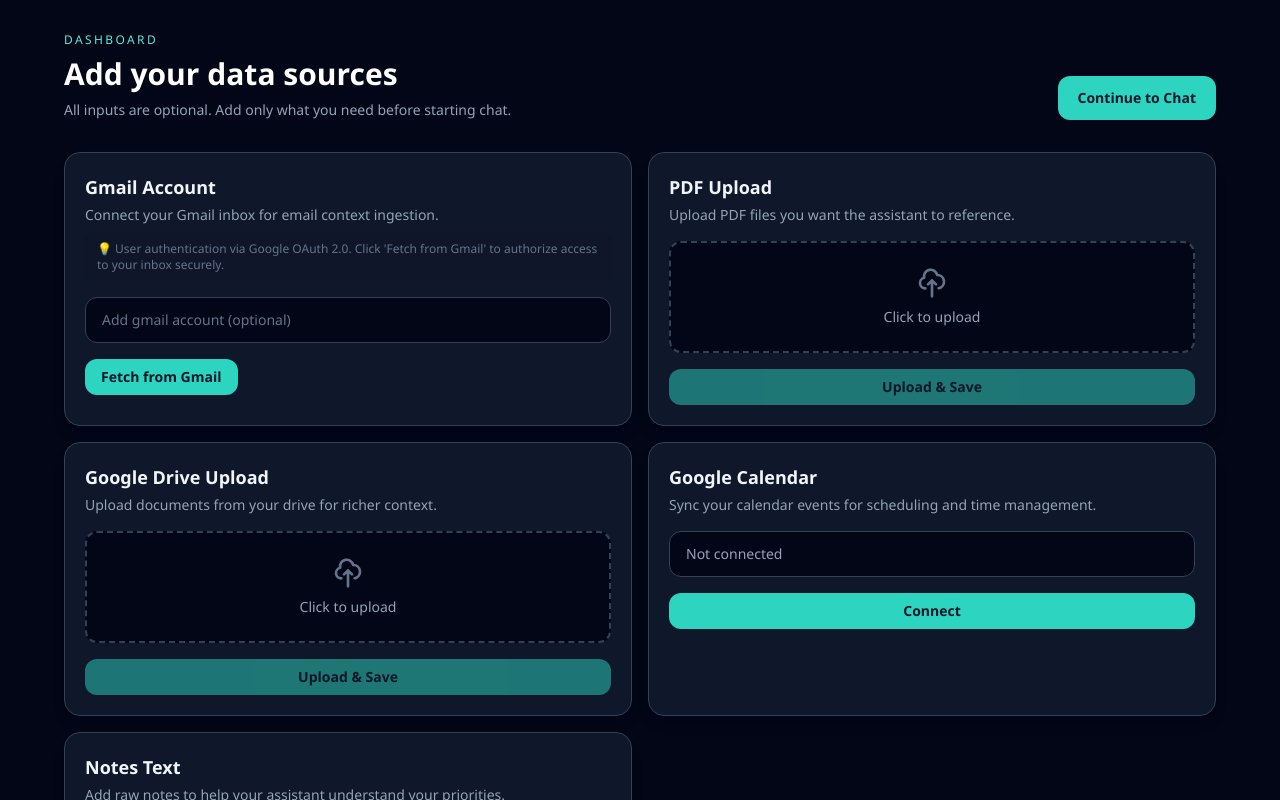
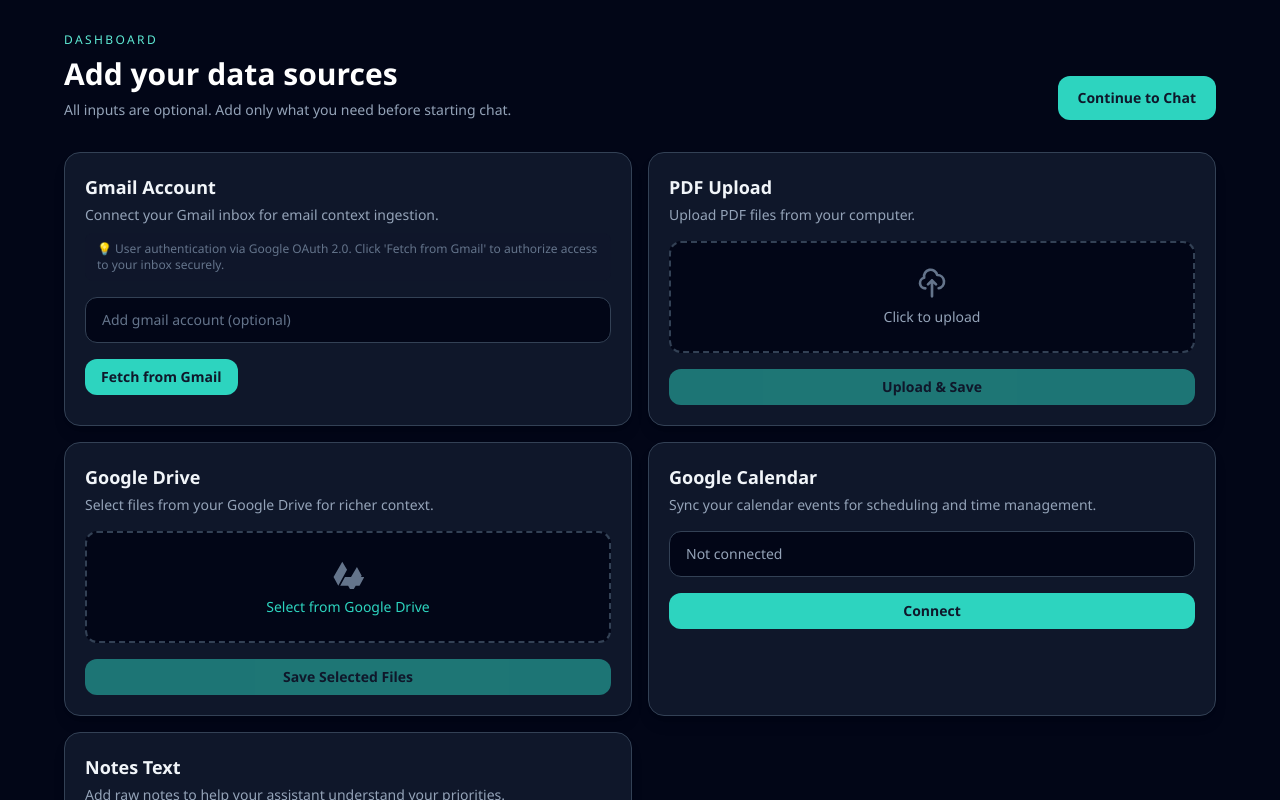
Before and after one commit to SachinSv07/Context-Aware-Personal-Executive, a React (Create React App) app in the folder frontend/: page / in a window 1280 px wide. Both pictures are taken after typing "name@example.com", "Sample123" into the empty fields and a click on the button "Login". Shown: the top 800 px of the page. Built offline with nearby package versions, Linux system fonts and the light colour scheme.

Commit message:
Replace Google Drive upload with Google Drive Picker - Select files from Drive instead of local PC

```diff
--- a/frontend/src/pages/Dashboard.jsx
+++ b/frontend/src/pages/Dashboard.jsx
@@ -84,6 +84,76 @@
   );
 }
 
+// Card for Google Drive picker
+function GoogleDriveCard({ onFilesSelected }) {
+  const [selectedFiles, setSelectedFiles] = useState([]);
+
+  const openDrivePicker = () => {
+    // TODO: Integrate Google Drive Picker API
+    // This will open Google's file picker dialog for selecting files from Drive
+    alert('Google Drive Picker will open here.\n\nImplementation requires:\n1. Google Cloud Project setup\n2. Drive API enabled\n3. OAuth 2.0 credentials\n4. Drive Picker API script loaded\n\nUser will be able to browse and select files from their Google Drive.');
+
+    // Mock selection for demo
+    const mockFiles = [
+      { id: '1abc', name: 'Project_Plan.pdf', mimeType: 'application/pdf' }
+    ];
+    setSelectedFiles(mockFiles);
+    onFilesSelected(mockFiles);
+  };
+
+  return (
+    <div className="rounded-2xl border border-slate-700 bg-[var(--surface-1)] p-5 shadow-lg transition hover:border-slate-500">
+      <h3 className="text-lg font-semibold text-slate-100">Google Drive</h3>
+      <p className="mt-1 text-sm text-slate-400">
+        Select files from your Google Drive for richer context.
+      </p>
+
+      <div className="mt-4">
+        <button
+          type="button"
+          onClick={openDrivePicker}
+          className="flex w-full cursor-pointer flex-col items-center justify-center rounded-xl border-2 border-dashed border-slate-700 bg-slate-950 px-4 py-6 transition hover:border-teal-400"
+        >
+          <svg
+            className="h-8 w-8 text-slate-500"
+            fill="currentColor"
+            viewBox="0 0 24 24"
+          >
+            <path d="M7.71 3.5L1.15 15l3.58 6.5L11.29 9.5 7.71 3.5M9.73 15L6.15 21.5h14.5L24.23 15H9.73M22.28 14l-3.58-6.5-7.43 12.5 3.58 6.5L22.28 14z" />
+          </svg>
+          <span className="mt-2 text-sm font-medium text-teal-400">
+            Select from Google Drive
+          </span>
+        </button>
+      </div>
+
+      {selectedFiles.length > 0 && (
+        <div className="mt-4 space-y-2">
+          {selectedFiles.map((file) => (
+            <div
+              key={file.id}
+              className="flex items-center gap-2 rounded-lg bg-slate-900 px-3 py-2 text-xs text-slate-300"
+            >
+              <svg className="h-4 w-4 text-teal-400" fill="none" stroke="currentColor" viewBox="0 0 24 24">
+                <path strokeLinecap="round" strokeLinejoin="round" strokeWidth={2} d="M9 12h6m-6 4h6m2 5H7a2 2 0 01-2-2V5a2 2 0 012-2h5.586a1 1 0 01.707.293l5.414 5.414a1 1 0 01.293.707V19a2 2 0 01-2 2z" />
+              </svg>
+              <span className="flex-1 truncate">{file.name}</span>
+            </div>
+          ))}
+        </div>
+      )}
+
+      <button
+        type="button"
+        disabled={selectedFiles.length === 0}
+        className="mt-4 w-full rounded-xl bg-teal-400 px-4 py-2 text-sm font-semibold text-slate-900 transition hover:brightness-110 disabled:cursor-not-allowed disabled:opacity-50"
+      >
+        Save Selected Files
+      </button>
+    </div>
+  );
+}
+
 // Card for service connections (Google Calendar)
 function ConnectCard({ title, description, onConnect, isConnected }) {
   return (
@@ -136,9 +206,9 @@
     console.log('Uploading PDF:', file);
   };
 
-  const handleDriveUpload = (file) => {
-    // TODO: Upload to Google Drive or process file
-    console.log('Uploading to Drive:', file);
+  const handleDriveFilesSelected = (files) => {
+    // TODO: Send Google Drive file references to backend
+    console.log('Selected files from Google Drive:', files);
   };
 
   const handleCalendarConnect = () => {
@@ -178,15 +248,11 @@
 
           <FileUploadCard
             title="PDF Upload"
-            description="Upload PDF files you want the assistant to reference."
+            description="Upload PDF files from your computer."
             onUpload={handlePdfUpload}
           />
 
-          <FileUploadCard
-            title="Google Drive Upload"
-            description="Upload documents from your drive for richer context."
-            onUpload={handleDriveUpload}
-          />
+          <GoogleDriveCard onFilesSelected={handleDriveFilesSelected} />
 
           <ConnectCard
             title="Google Calendar"
```
